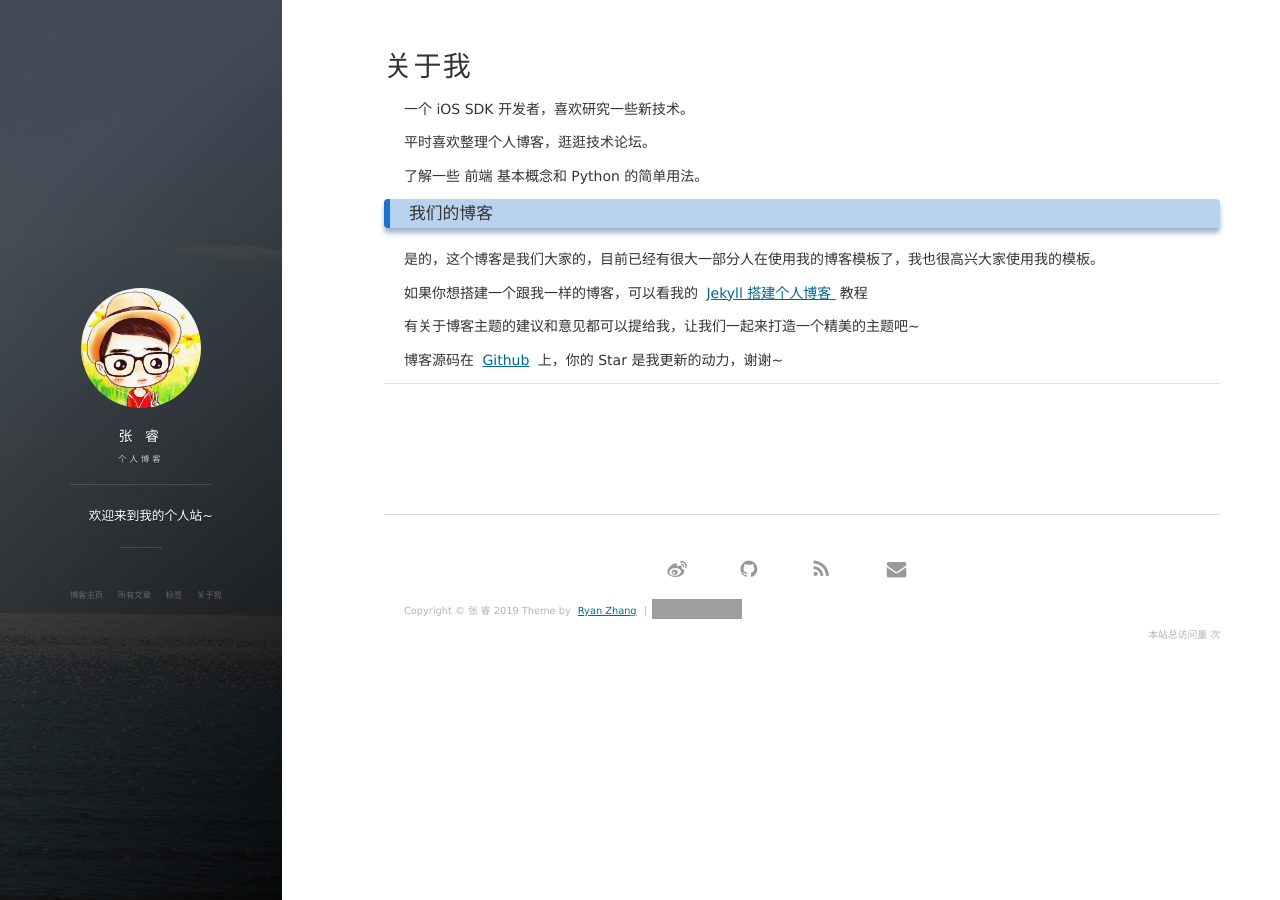
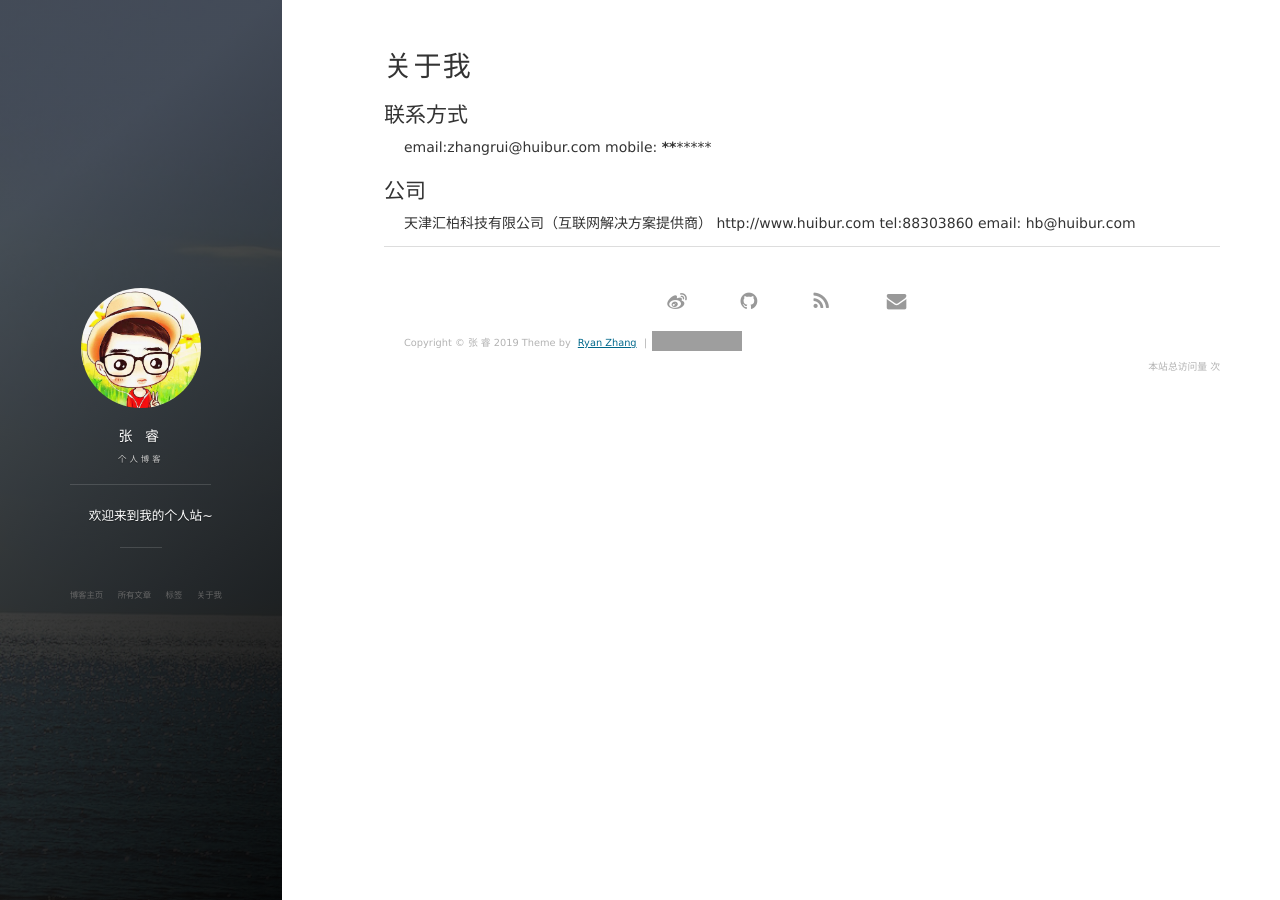
Before and after one commit to ZRRyan/ZRRyan.github.io, a Jekyll site: the page built from about.md, in a window 1280 px wide. Built offline with Jekyll 4.4.1, drawn with Linux system fonts in a browser that asks for light colours; nearby versions of some CDN libraries; comment, search, counter and statistics services are not loaded; grey boxes are pictures that could not be loaded.

Commit message:
修改关于我的

```diff
--- a/about.md
+++ b/about.md
@@ -3,40 +3,12 @@ layout: page
 title: 关于我
 ---
 
-一个 iOS SDK 开发者，喜欢研究一些新技术。
-<p>
-平时喜欢整理个人博客，逛逛技术论坛。
-<p>
-了解一些 前端 基本概念和 Python 的简单用法。
+## 联系方式
+email:zhangrui@huibur.com
+mobile: ***********
 
-<p>
-
-
-<h3> 我们的博客 </h3>
-
-<p>
-
-是的，这个博客是我们大家的，目前已经有很大一部分人在使用我的博客模板了，我也很高兴大家使用我的模板。
-
-<p>
-
-如果你想搭建一个跟我一样的博客，可以看我的
-<a href="/2016/10/jekyll_tutorials1/"> Jekyll 搭建个人博客 </a>
-教程
-
-<p>
-
-有关于博客主题的建议和意见都可以提给我，让我们一起来打造一个精美的主题吧~
-
-<p>
-
-博客源码在 <a target="_blank" href='https://github.com/ZRRyan/ZRRyan.github.io.git/'>Github</a> 上，你的 Star 是我更新的动力，谢谢~
-
-<p>
-
-<p>
-
-<p>
-
-
-{% include comments.html %}
+## 公司
+天津汇柏科技有限公司（互联网解决方案提供商）
+http://www.huibur.com
+tel:88303860
+email: hb@huibur.com
```
Also changed, not shown: _posts/jekyll_tutorials2.md (deleted, +0 -33 lines).
